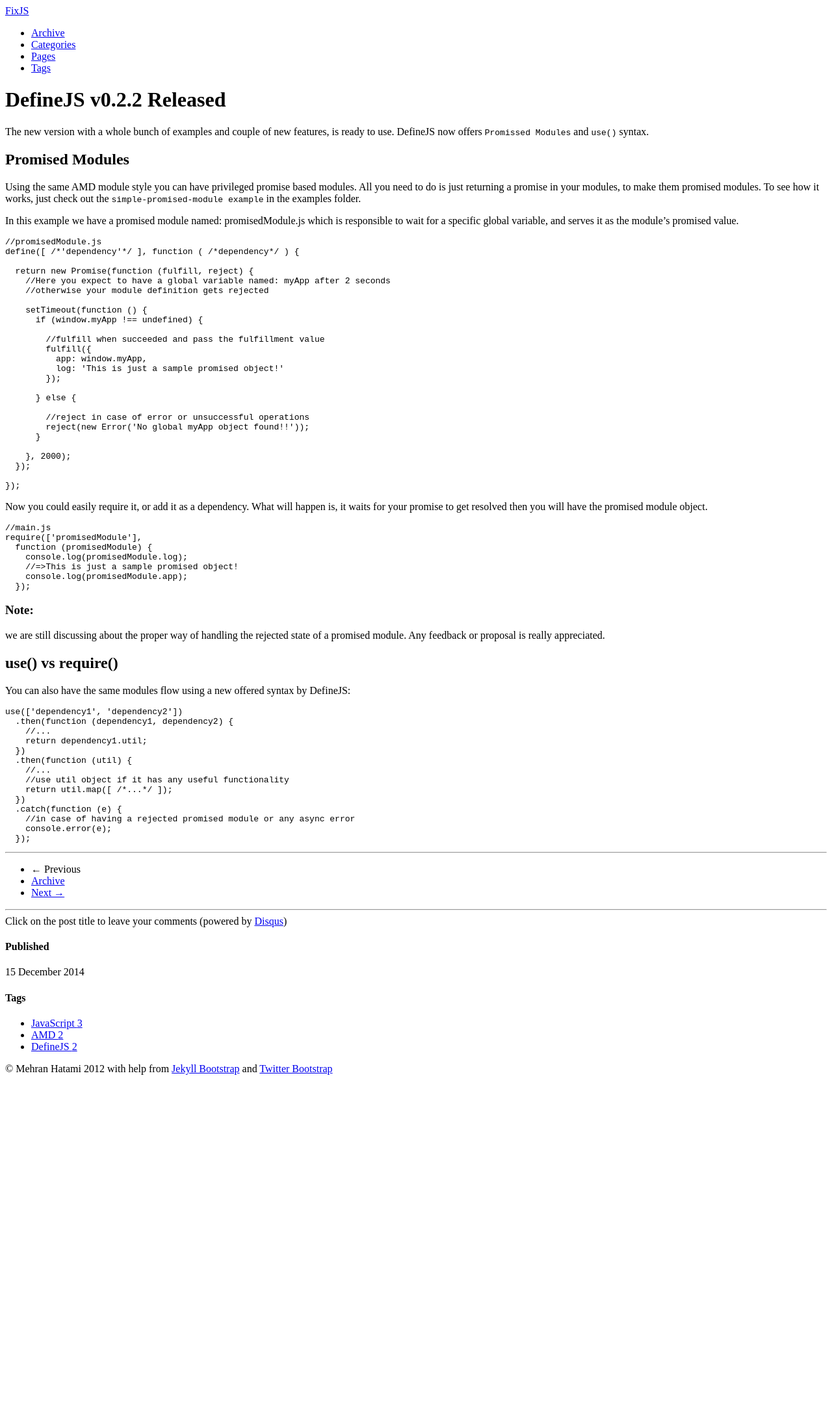
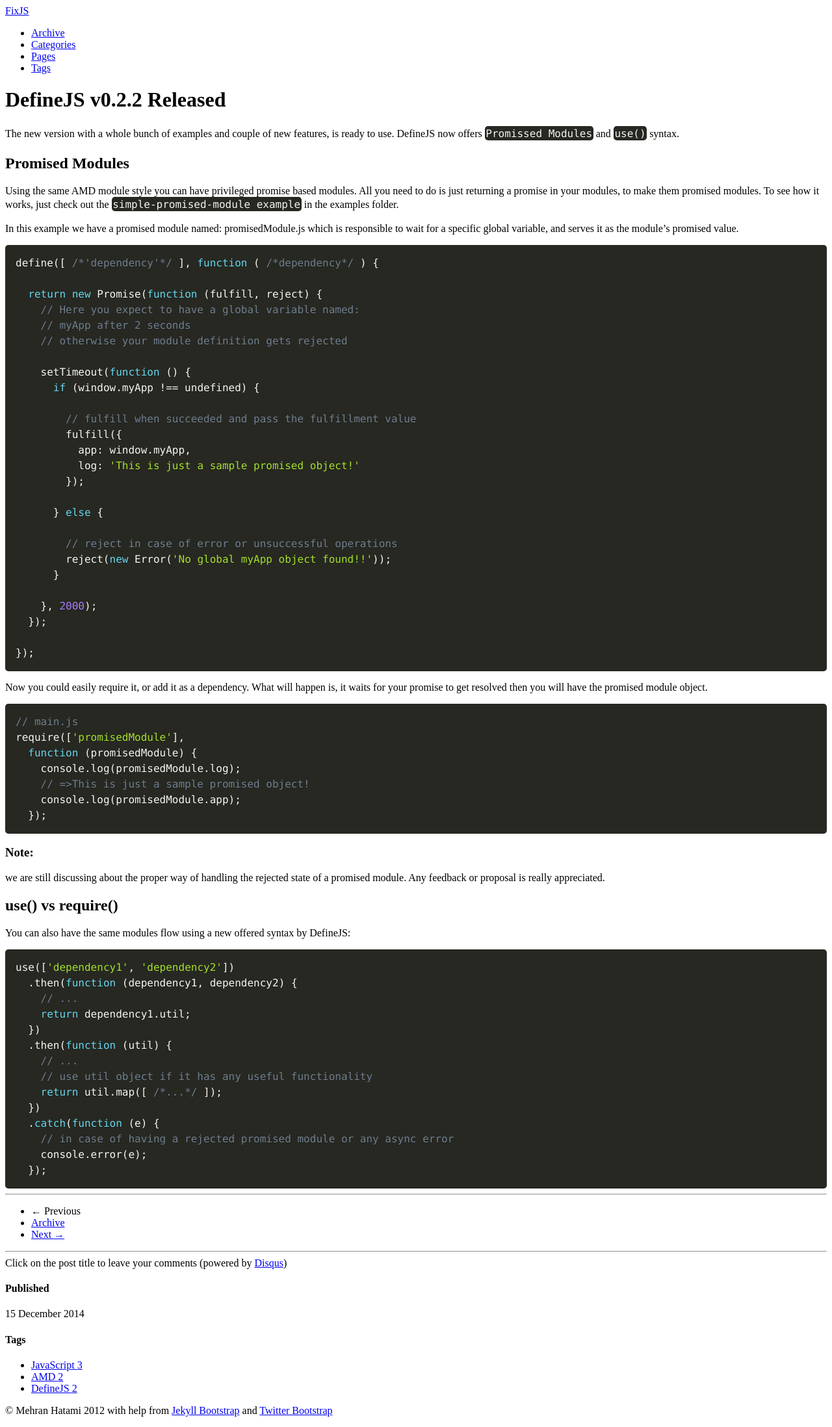
Before and after one commit to fixjs/fixjs.github.io, a Jekyll site: the page built from _posts/2014-12-15-definejs-v022-released.md, in a window 1280 px wide. Shown: the whole page at 65% size. Built offline with Jekyll 4.4.1, drawn with Linux system fonts in a browser that asks for light colours; comment, search, counter and statistics services are not loaded; before the commit the page ends 1670 px from its top, so only the background shows below that.

Commit message:
fix code highlithing

```diff
--- a/_includes/themes/twitter/default.html
+++ b/_includes/themes/twitter/default.html
@@ -22,9 +22,7 @@
     <link rel="apple-touch-icon" sizes="72x72" href="images/apple-touch-icon-72x72.png" />
     <link rel="apple-touch-icon" sizes="114x114" href="images/apple-touch-icon-114x114.png" />
   -->
-    <link rel="stylesheet" href="default.min.css">
-    <script src="highlight.min.js"></script>
-    <script>hljs.initHighlightingOnLoad();</script>
+    <link href="/assets/prism/prism.css" rel="stylesheet" />
   </head>
 
   <body>
@@ -58,5 +56,6 @@
     </div> <!-- /container -->
 
     {% include JB/analytics %}
+    <script src="/assets/prism/prism.js"></script>
   </body>
 </html>
--- a/_posts/2014-12-15-definejs-v022-released.md
+++ b/_posts/2014-12-15-definejs-v022-released.md
@@ -16,43 +16,42 @@
 In this example we have a promised module named: promisedModule.js
 which is responsible to wait for a specific global variable, and serves it as the module's promised value.
 
+<pre><code class="language-javascript">define([ /*'dependency'*/ ], function ( /*dependency*/ ) {
 
-    //promisedModule.js
-    define([ /*'dependency'*/ ], function ( /*dependency*/ ) {
+  return new Promise(function (fulfill, reject) {
+    // Here you expect to have a global variable named:
+    // myApp after 2 seconds
+    // otherwise your module definition gets rejected
 
-      return new Promise(function (fulfill, reject) {
-        //Here you expect to have a global variable named: myApp after 2 seconds
-        //otherwise your module definition gets rejected
+    setTimeout(function () {
+      if (window.myApp !== undefined) {
 
-        setTimeout(function () {
-          if (window.myApp !== undefined) {
+        // fulfill when succeeded and pass the fulfillment value
+        fulfill({
+          app: window.myApp,
+          log: 'This is just a sample promised object!'
+        });
 
-            //fulfill when succeeded and pass the fulfillment value
-            fulfill({
-              app: window.myApp,
-              log: 'This is just a sample promised object!'
-            });
+      } else {
 
-          } else {
+        // reject in case of error or unsuccessful operations
+        reject(new Error('No global myApp object found!!'));
+      }
 
-            //reject in case of error or unsuccessful operations
-            reject(new Error('No global myApp object found!!'));
-          }
+    }, 2000);
+  });
 
-        }, 2000);
-      });
-
-    });
+});</code></pre>
 
 Now you could easily require it, or add it as a dependency. What will happen is, it waits for your promise to get resolved then you will have the promised module object.
 
-    //main.js
-    require(['promisedModule'],
-      function (promisedModule) {
-        console.log(promisedModule.log);
-        //=>This is just a sample promised object!
-        console.log(promisedModule.app);
-      });
+<pre><code class="language-javascript">// main.js
+require(['promisedModule'],
+  function (promisedModule) {
+    console.log(promisedModule.log);
+    // =>This is just a sample promised object!
+    console.log(promisedModule.app);
+  });</code></pre>
 
 
 ###Note:
@@ -61,18 +60,17 @@
 ##use() vs require()
 You can also have the same modules flow using a new offered syntax by DefineJS:
 
-
-    use(['dependency1', 'dependency2'])
-      .then(function (dependency1, dependency2) {
-        //...
-        return dependency1.util;
-      })
-      .then(function (util) {
-        //...
-        //use util object if it has any useful functionality
-        return util.map([ /*...*/ ]);
-      })
-      .catch(function (e) {
-        //in case of having a rejected promised module or any async error
-        console.error(e);
-      });
+<pre><code class="language-javascript">use(['dependency1', 'dependency2'])
+  .then(function (dependency1, dependency2) {
+    // ...
+    return dependency1.util;
+  })
+  .then(function (util) {
+    // ...
+    // use util object if it has any useful functionality
+    return util.map([ /*...*/ ]);
+  })
+  .catch(function (e) {
+    // in case of having a rejected promised module or any async error
+    console.error(e);
+  });</code></pre>
--- /dev/null
+++ b/assets/prism/prism.css
@@ -0,0 +1,114 @@
+/* http://prismjs.com/download.html?themes=prism-okaidia&languages=markup+css+clike+javascript */
+/**
+ * okaidia theme for JavaScript, CSS and HTML
+ * Loosely based on Monokai textmate theme by http://www.monokai.nl/
+ * @author ocodia
+ */
+code[class*="language-"],
+pre[class*="language-"] {
+	color: #f8f8f2;
+	text-shadow: 0 1px rgba(0, 0, 0, 0.3);
+	font-family: Consolas, Monaco, 'Andale Mono', monospace;
+	direction: ltr;
+	text-align: left;
+	white-space: pre;
+	word-spacing: normal;
+	word-break: normal;
+	line-height: 1.5;
+
+	-moz-tab-size: 4;
+	-o-tab-size: 4;
+	tab-size: 4;
+
+	-webkit-hyphens: none;
+	-moz-hyphens: none;
+	-ms-hyphens: none;
+	hyphens: none;
+}
+
+/* Code blocks */
+pre[class*="language-"] {
+	padding: 1em;
+	margin: .5em 0;
+	overflow: auto;
+	border-radius: 0.3em;
+}
+
+:not(pre) > code[class*="language-"],
+pre[class*="language-"] {
+	background: #272822;
+}
+
+/* Inline code */
+:not(pre) > code[class*="language-"] {
+	padding: .1em;
+	border-radius: .3em;
+}
+
+.token.comment,
+.token.prolog,
+.token.doctype,
+.token.cdata {
+	color: slategray;
+}
+
+.token.punctuation {
+	color: #f8f8f2;
+}
+
+.namespace {
+	opacity: .7;
+}
+
+.token.property,
+.token.tag,
+.token.constant,
+.token.symbol,
+.token.deleted {
+	color: #f92672;
+}
+
+.token.boolean,
+.token.number {
+	color: #ae81ff;
+}
+
+.token.selector,
+.token.attr-name,
+.token.string,
+.token.char,
+.token.builtin,
+.token.inserted {
+	color: #a6e22e;
+}
+
+.token.operator,
+.token.entity,
+.token.url,
+.language-css .token.string,
+.style .token.string,
+.token.variable {
+	color: #f8f8f2;
+}
+
+.token.atrule,
+.token.attr-value {
+	color: #e6db74;
+}
+
+.token.keyword {
+	color: #66d9ef;
+}
+
+.token.regex,
+.token.important {
+	color: #fd971f;
+}
+
+.token.important {
+	font-weight: bold;
+}
+
+.token.entity {
+	cursor: help;
+}
```
Also changed, not shown: assets/prism/prism.js (added), assets/themes/twitter/css/1.4.0/bootstrap.css, highlight.min.js (deleted).
